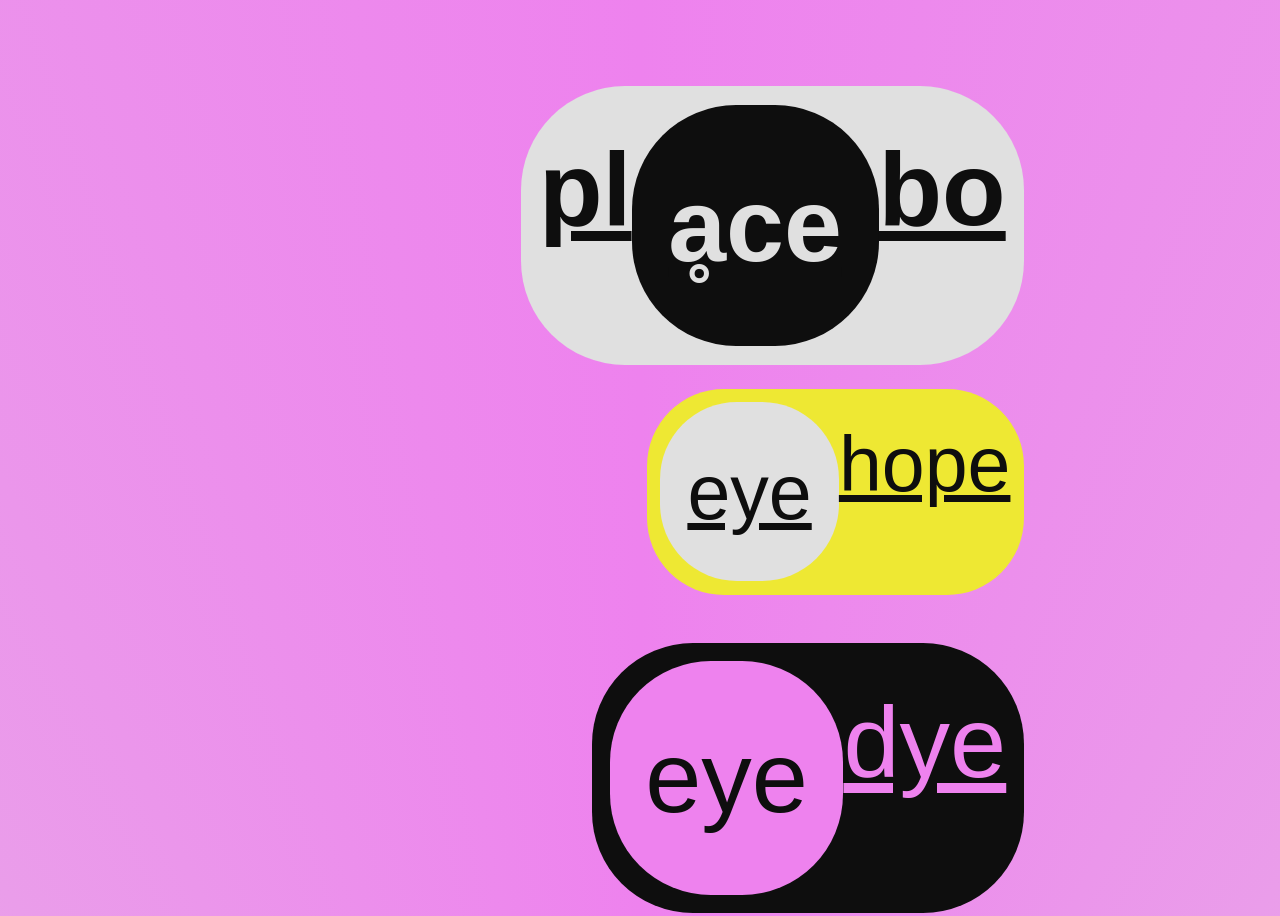
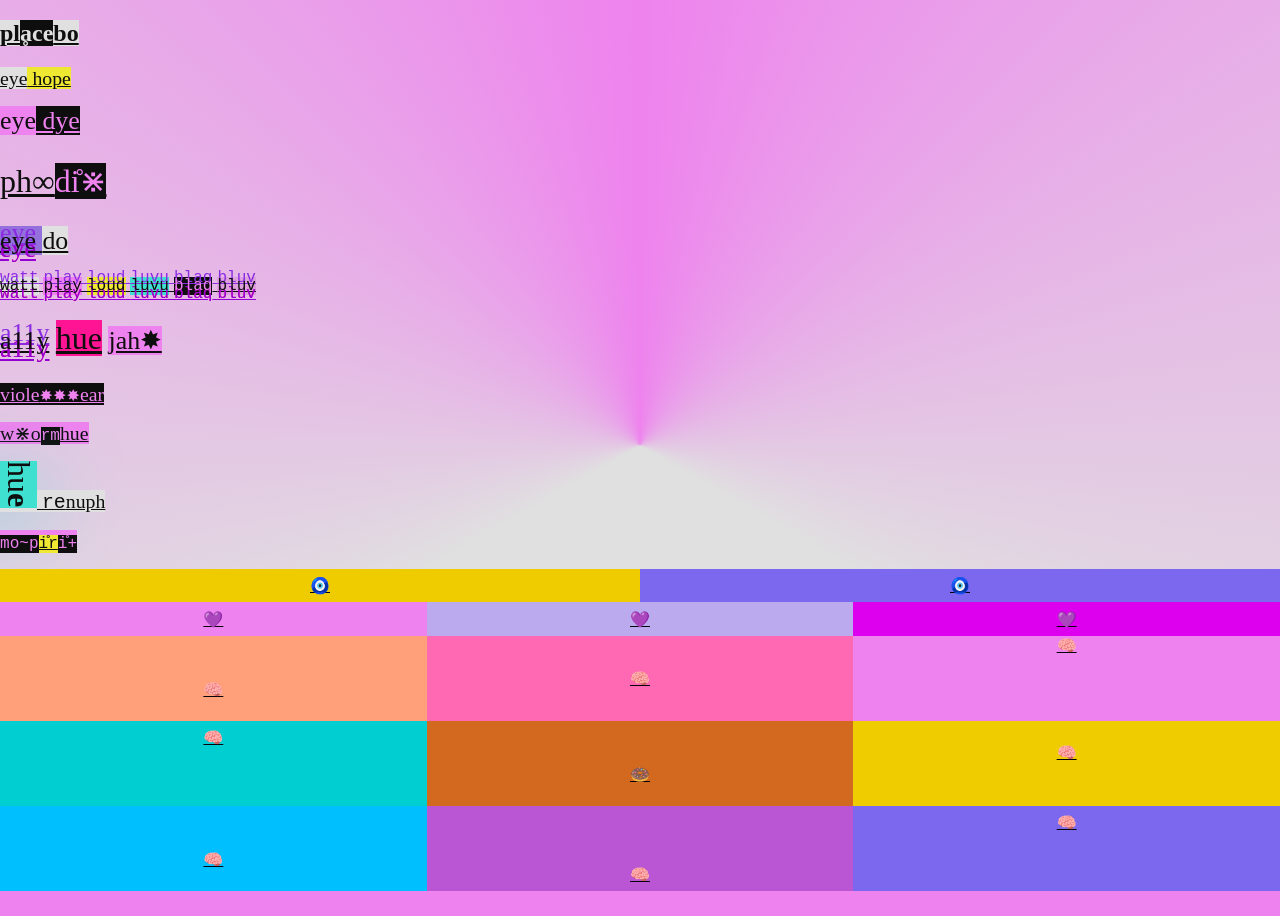
Before and after one commit to webmural/qabcd, a website: page index.html in a window 1280 px wide. Shown: the top 916 px of the page. After the commit the page ends 891 px from the top, so only its background shows below. Drawn offline with Linux system fonts and the light colour scheme.

Commit message:
allalone

```diff
--- a/index.html
+++ b/index.html
@@ -2,14 +2,14 @@
 <html lang="en-US" class="tape-flow tape-play pastel">
 <meta charset="utf-8">
 
-<title>placebo))))))))))))))</title>
+<title>qabcd))))))))))))))</title>
 
 <meta name=viewport content="width=device-width">
 <meta name=color-scheme content="dark light">
 <meta name=theme-color content="violet">
-<meta name=description content="placebo nav aya neve reve felt snow move">
+<meta name=description content="qabcd nav aya neve reve felt kaledcope">
 
-<link rel="stylesheet" href="placebo.css">
+<link rel="stylesheet" href="qabcd.css">
 <link rel="license" href="UNLICENSE.txt">
 
 <article>
@@ -82,3 +82,41 @@
     </a>
   </p>
 </article>
+
+<!doctype html>
+<html lang="en-US" class="wet love beak bleed blood">
+<meta charset="utf-8">
+<title>octopus.boo 🧿🧿 💜💜💜 🧠🧠🧠🦋🧠🧠🧠🧠🧠</title>
+
+<meta name="viewport" content="width=device-width">
+<meta name="theme-color" content="blueviolet">
+<meta name="color-scheme" content="light dark">
+<meta name="description" content="octopus vibing psychic emoji from butterfly">
+<link rel="stylesheet" href="octopoda.css">
+<link rel="canonical" href="https://octopus.boo">
+<link rel="prev" href="https://s9a.page/magma">
+<link rel="next" href="https://porpoise.page">
+<body class="free">
+
+<figure class="free" aria-label="octopus">
+  <nav class="camo" aria-label="eyes">
+    <a class="eye blood glow" href="https://s9a.page">🧿</a>
+    <a class="eye blood gel" href="https://p9e.page">🧿</a>
+  </nav>
+  <nav class="camo" aria-label="hearts">
+    <a class="triad pump gush blood" href="https://s9a.page/sea">💜</a>
+    <a class="triad pump love blood" href="https://s9a.page/bae">💜</a>
+    <a class="triad pump fume blood" href="https://s9a.page/magma">💜</a>
+  </nav>
+  <nav class="camo" aria-label="brains">
+    <a class="play triad blood amber" href="https://webmural.com/momg">🧠</a>
+    <a class="punk triad blood blush" href="https://webmural.com/143">🧠</a>
+    <a class="poke triad blood gush" href="https://webmural.com/jimi">🧠</a>
+    <a class="pray triad blood foam" href="https://webmural.com/airwaves">🧠</a>
+    <a class="play triad blood lava" href="https://webmural.com/octopus">🍩</a>
+    <a class="prey triad blood glow" href="https://webmural.com/dreambig">🧠</a>
+    <a class="loop triad blood tide" href="https://webmural.com/possible">🧠</a>
+    <a class="pool triad blood orca" href="https://webmural.com/orchid">🧠</a>
+    <a class="pump triad blood gel" href="https://webmural.com/music">🧠</a>
+  </nav>
+</figure>
--- a/placebo.css
+++ /dev/null
@@ -1,106 +0,0 @@
-/* https://s9a.page/tape */
-:root{--tape-filter:none;--tape-bluv:#11dff1;--tape-play:#fbbfff;--tape-loud:#eee833;--tape-luvu:#44f477;--tape-blaq:#0e0e0e;--tape-watt:#e0e0e0;--tape-hex:#e0e0e0;--tape-mix:transparent}.tape-watt{--tape-hex:var(--tape-watt)}.tape-luvu{--tape-hex:var(--tape-luvu)}.tape-loud{--tape-hex:var(--tape-loud)}.tape-play{--tape-hex:var(--tape-play)}.tape-bluv{--tape-hex:var(--tape-bluv)}.tape-flat{border-color:transparent}.tape-flap{border-color:currentColor}.tape-flow{--tape-remix:none}.tape-flow :not(.tape-skip){background-color:transparent;color:inherit}.tape-blaq,.tape-bluv,.tape-loud,.tape-luvu,.tape-play,.tape-watt{--tape-mix:var(--tape-hex);--tape-remix:none;color:var(--tape-blaq)!important;background-color:var(--tape-mix)!important;background-image:var(--tape-remix);filter:var(--tape-filter)}.tape-blaq{--tape-mix:var(--tape-blaq);color:var(--tape-hex)!important}.tape-erase,.tape-erase *{color:transparent!important}
-
-/* play. */
-
-.pastel {
-  --tape-bluv: plum;
-  --tape-luvu: turquoise;
-  --tape-play: violet;
-}
-
-.pepper {
-  --tape-play: deeppink;
-  --tape-bluv: violet;
-}
-
-.placid {
-  --tape-play: mediumpurple;
-}
-
-.saliva {
-  box-shadow: -30vh 0 3rem 0 deeppink;
-}
-
-.mymood {
-  text-shadow:
-    0 -1vh 0 blueviolet,
-    0 1vh 0 darkviolet,
-    0 1vh 0 deeppink;
-}
-
-.vacuum {
-  box-shadow: -3em 0 5rem 0 turquoise;
-}
-
-.vallee {
-  writing-mode: vertical-rl;
-}
-
-.deo { font-size: 1.236em }
-.dua { font-size: 1.618em }
-
-:root {
-  --tape-remix: conic-gradient(
-    var(--tape-play),
-    var(--tape-watt),
-    var(--tape-watt),
-    var(--tape-play)
-  );
-}
-
-::selection {
-  color: magenta;
-  background: navy;
-}
-
-:focus {
-  outline: thick outset;
-  box-shadow: 0 0 1ex 1ex blueviolet;
-}
-
-:hover {
-  text-decoration-style: double;
-}
-
-html {
-  font-family: sans-serif;
-  font-size: max(5ex, 3vmax + 3vmin);
-  line-height: 1.618;
-}
-
-body {
-  margin: 3vh auto;
-  overflow-wrap: anywhere;
-}
-
-p {
-  display: table;
-  margin: 3vh 0;
-}
-
-article {
-  align-items: flex-end;
-  display: flex;
-  flex-flow: column wrap;
-  padding: 1rem 20vw;
-  text-align: end;
-}
-
-a {
-  display: inline-flex;
-  border-radius: 1em;
-  padding: calc(1ex / 3);
-}
-
-samp,
-mark {
-  border-radius: 1em;
-  padding: calc(2ex / 3);
-  font-family: sans-serif;
-}
-
-h1 {
-  font-size: max(3ch, 3vmax);
-  margin: 0;
-}
--- /dev/null
+++ b/qabcd.css
@@ -0,0 +1,173 @@
+/* https://s9a.page/tape */
+:root{--tape-filter:none;--tape-bluv:#11dff1;--tape-play:#fbbfff;--tape-loud:#eee833;--tape-luvu:#44f477;--tape-blaq:#0e0e0e;--tape-watt:#e0e0e0;--tape-hex:#e0e0e0;--tape-mix:transparent}.tape-watt{--tape-hex:var(--tape-watt)}.tape-luvu{--tape-hex:var(--tape-luvu)}.tape-loud{--tape-hex:var(--tape-loud)}.tape-play{--tape-hex:var(--tape-play)}.tape-bluv{--tape-hex:var(--tape-bluv)}.tape-flat{border-color:transparent}.tape-flap{border-color:currentColor}.tape-flow{--tape-remix:none}.tape-flow :not(.tape-skip){background-color:transparent;color:inherit}.tape-blaq,.tape-bluv,.tape-loud,.tape-luvu,.tape-play,.tape-watt{--tape-mix:var(--tape-hex);--tape-remix:none;color:var(--tape-blaq)!important;background-color:var(--tape-mix)!important;background-image:var(--tape-remix);filter:var(--tape-filter)}.tape-blaq{--tape-mix:var(--tape-blaq);color:var(--tape-hex)!important}.tape-erase,.tape-erase *{color:transparent!important}
+
+/* play. */
+
+.pastel {
+  --tape-bluv: plum;
+  --tape-luvu: turquoise;
+  --tape-play: violet;
+}
+
+.pepper {
+  --tape-play: deeppink;
+  --tape-bluv: violet;
+}
+
+.placid {
+  --tape-play: mediumpurple;
+}
+
+.saliva {
+  box-shadow: -30vh 0 3rem 0 deeppink;
+}
+
+.mymood {
+  text-shadow:
+    0 -1vh 0 blueviolet,
+    0 1vh 0 darkviolet,
+    0 1vh 0 deeppink;
+}
+
+.vacuum {
+  box-shadow: -3em 0 5rem 0 turquoise;
+}
+
+.vallee {
+  writing-mode: vertical-rl;
+}
+
+.deo { font-size: 1.236em }
+.dua { font-size: 1.618em }
+
+:root {
+  --tape-remix: conic-gradient(
+    var(--tape-play),
+    var(--tape-watt),
+    var(--tape-watt),
+    var(--tape-play)
+  );
+}
+
+::selection {
+  color: magenta;
+  background: navy;
+}
+
+:focus {
+  outline: thick outset;
+  box-shadow: 0 0 1ex 1ex blueviolet;
+}
+
+:hover {
+  text-decoration-style: double;
+}
+
+/*
+creaturing
+https://octopus.boo
+https://s9a.page/tape
+*/
+
+.free { margin: auto }
+.beak { font-size: max(2ex, 8vmax) }
+.pump { padding-block: 1ex }
+.play { padding-block: 6ex 3ex }
+.prey { padding-block: 3ex 6ex }
+.pray { padding-block: 1ex 8ex }
+.pool { padding-block: 8ex 1ex }
+.loop { padding-block: 6ex 3ex }
+.poke { padding-block: 0 9ex }
+.punk { padding-block: 4.5ex }
+.camo {
+  contain: layout;
+  display: flex;
+  flex-flow: wrap;
+  margin: auto;
+  padding: 0;
+}
+
+.eye {
+  flex-basis: 50%;
+  text-align: center;
+  box-sizing: border-box;
+  padding: 1ex;
+}
+
+.triad {
+  flex-basis: 33.333333%;
+  text-align: center;
+  box-sizing: border-box;
+  padding-inline: 1ex;
+}
+
+@media (color) {
+  :root {
+    --oil: honeydew;
+    --ink: #030209;
+  }
+  .amber { --oil: lightsalmon }
+  .blush { --oil: hotpink }
+  .breeze { --oil: mistyrose }
+  .foam { --oil: darkturquoise }
+  .fume { --oil: #d0e }
+  .gel { --oil: mediumslateblue }
+  .glow { --oil: #ec0 }
+  .gush { --oil: violet }
+  .lava { --oil: chocolate }
+  .sand { --oil: navajowhite }
+  .storm { --oil: gainsboro }
+  .tide { --oil: deepskyblue }
+  .orca { --oil: mediumorchid }
+  .love { --oil: #bae }
+}
+
+@media (prefers-contrast: less) {
+  .blush { --oil: lightpink }
+  .breeze { --oil: bisque }
+  .fume { --oil: #c0d }
+  .sand { --oil: peachpuff }
+  .storm { --oil: silver }
+  .tide { --oil: dodgerblue }
+  .amber { --oil: salmon }
+}
+
+@media (prefers-contrast: more) {
+  .foam { --oil: turquoise }
+  .gel { --oil: mediumpurple }
+  .glow { --oil: #ee1 }
+  .gush { --oil: plum }
+  .lava { --oil: peru }
+  .orca { --oil: orchid }
+}
+
+@media (color) {
+  .wet * {
+    background-color: transparent;
+    color: inherit;
+  }
+
+  .wet :any-link { text-decoration: wavy overline }
+  .wet :focus { outline: thick double }
+  .wet ::selection {
+    background-color: rebeccapurple;
+    color: lemonchiffon;
+  }
+
+  .blood.blood {
+    background-color: var(--oil);
+    color: var(--ink);
+  }
+
+  .bleed.bleed {
+    background-color: var(--ink);
+    color: var(--oil);
+  }
+}
+
+@media (prefers-color-scheme:light) {
+  .bleed.blood {
+    background-color: var(--oil);
+    color: var(--ink);
+  }
+}
```
